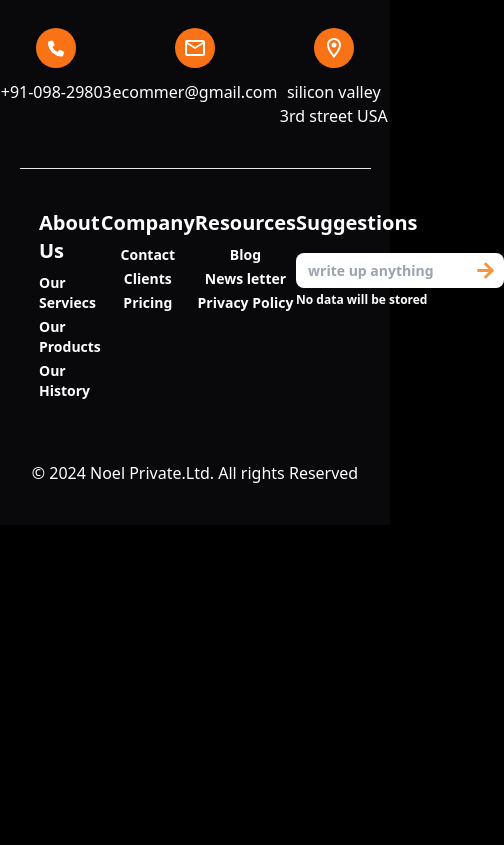
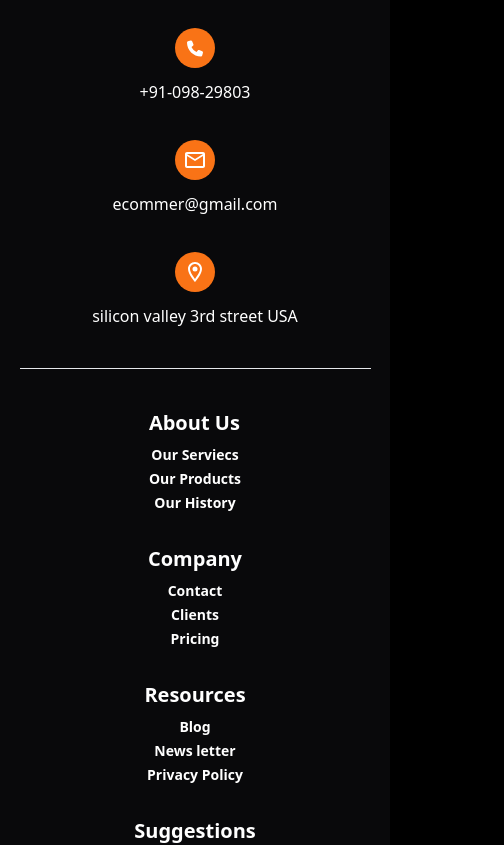
Before and after one commit to Noel1214/e-commerce-app, a Next.js app in the folder Frontend/: page /footer in a window 390 px wide. Shown: the top 845 px of the page, 504 px wide, since content can reach past the window. Built offline with nearby package versions, Linux system fonts and the light colour scheme.

Commit message:
made footer responsive

```diff
--- a/Frontend/src/components/Footer.tsx
+++ b/Frontend/src/components/Footer.tsx
@@ -7,7 +7,7 @@ import { FaArrowRight } from "react-icons/fa";
 const page = () => {
     return (
         <div className="min-h-[50vh] w-screen bg-zinc-950 flex flex-col items-center gap-10">
-            <div className="flex justify-evenly pt-7 w-full">
+            <div className="flex flex-col items-center gap-9 sm:flex-row sm:gap-0 justify-evenly pt-7 w-full">
                 <div className="flex flex-col gap-3 items-center w-[20rem]">
                     <div className="h-[2.5rem] w-[2.5rem] rounded-full p-3 flex items-center justify-center bg-orange-500">
                         <FaPhone size={23} />
@@ -30,7 +30,7 @@ const page = () => {
             <div className="w-[90vw]">
                 <hr />
             </div>
-            <div className="flex justify-between w-[80vw]">
+            <div className="flex flex-col sm:flex-row gap-8 items-center justify-between w-[80vw]">
                 <div>
                     <h1 className="text-xl font-bold">About Us</h1>
                     <div className="text-sm font-semibold flex flex-col items-center gap-1 mt-2">
@@ -56,8 +56,8 @@ const page = () => {
                     </div>
                 </div>
                 <div>
-                    <h1 className="text-xl font-bold">Suggestions</h1>
-                    <div className="text-sm font-semibold flex flex-col gap-1 mt-4">
+                    <h1 className="text-xl font-bold text-center sm:text-start  ">Suggestions</h1>
+                    <div className="text-sm font-semibold flex flex-col items-center sm:items-start gap-1 mt-4">
                         <div className="flex items-center justify-center gap-2 w-[13rem] bg-white rounded-lg">
                             <input type="text" className="outline-none text-black h-[2rem] w-[10rem] p-2 text-sm" placeholder="write up anything" />
                             <button className="text-orange-400 w-[2rem] p-2">
@@ -68,10 +68,9 @@ const page = () => {
                     </div>
                 </div>
             </div>
-            <div className="mt-5">
+            <div className="mt-4 mb-8">
                 <h1>© 2024 Noel Private.Ltd. All rights Reserved</h1>
             </div>
-            <div></div>
         </div>
     );
 };
```
